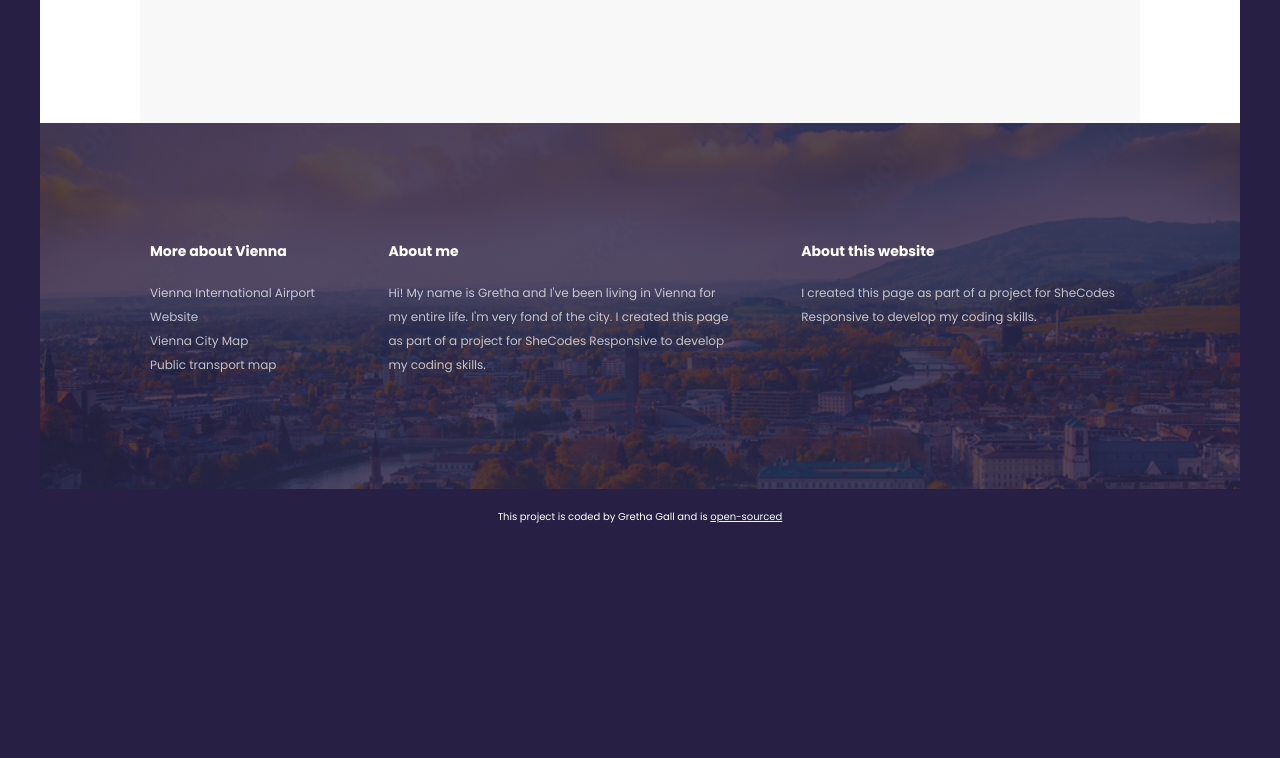
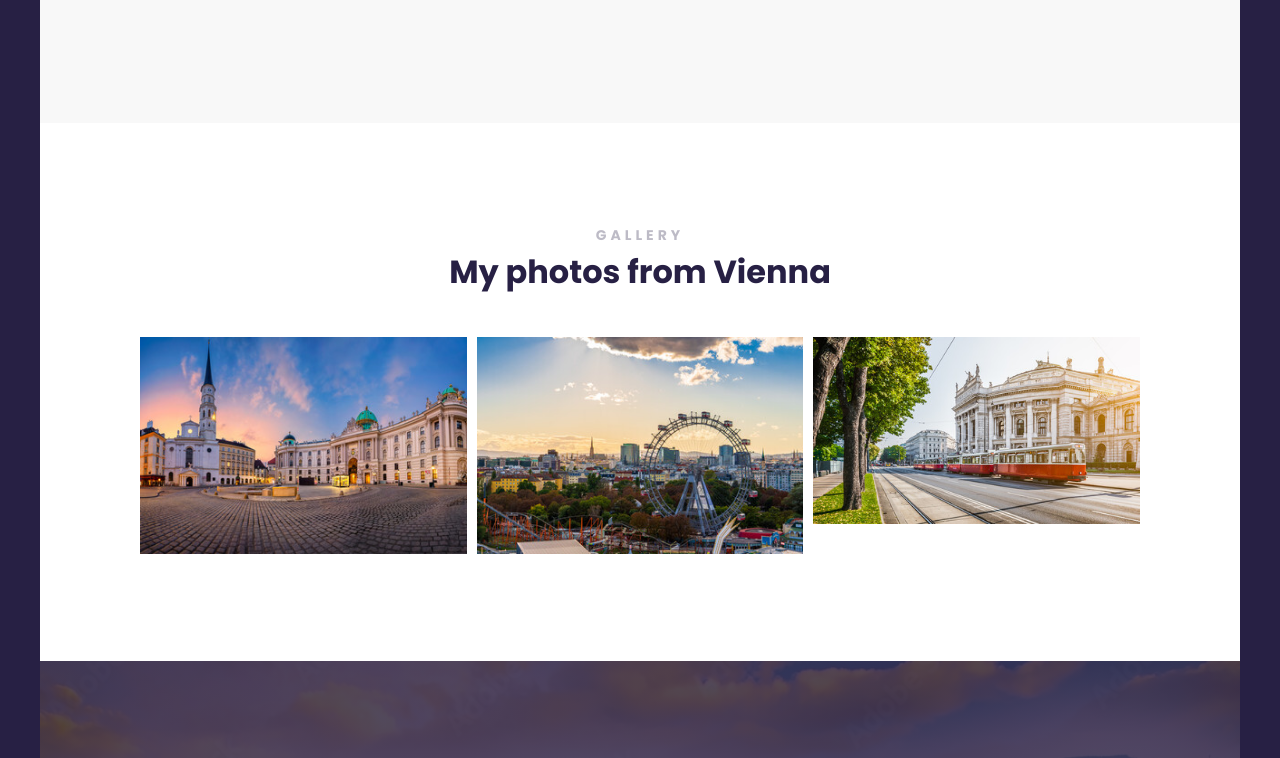
Before and after one commit to grethaga/addOn-project, a plain HTML site: page index.html in a window 1280 px wide. Shown: the part 2340-3098 px from the top of the page. Before the commit the page ends 2905 px from the top, so only its background shows below. Drawn offline with Linux system fonts and the light colour scheme.

Commit message:
added photo section

```diff
--- a/index.html
+++ b/index.html
@@ -120,6 +120,25 @@
           </div>
         </div>
       </section>
+      <section class="photo-section">
+        <h3 class="text-center">Gallery</h3>
+        <h2 class="text-center">My photos from Vienna</h2>
+        <div class="grid grid-3-col">
+          <div>
+            <img
+              src="images/first district.jpg"
+              alt=""
+              class="img-responsive"
+            />
+          </div>
+          <div>
+            <img src="images/vienna prater.jpg" alt="" class="img-responsive" />
+          </div>
+          <div>
+            <img src="images/vienna tram.jpg" alt="" class="img-responsive" />
+          </div>
+        </div>
+      </section>
     </main>
     <footer>
       <section class="grid grid-3-col-first-sm">
--- a/src/styles.css
+++ b/src/styles.css
@@ -68,6 +68,7 @@ header a {
 main {
   background-color: white;
   color: #272044;
+  max-width: 1400px;
 }
 
 main h3 {
@@ -122,9 +123,8 @@ footer a {
 }
 
 section {
-  max-width: 1000px;
   margin: 0 auto;
-  padding: 100px 0;
+  padding: 100px;
 }
 
 .secondary {
@@ -209,6 +209,14 @@ main h5 {
   line-height: 21px;
 }
 
+.photo-section h2 {
+  margin-bottom: 40px;
+}
+
+.photo-section .grid {
+  grid-gap: 10px;
+}
+
 @media (max-width: 960px) {
   header {
     padding: 60px 0;
```
